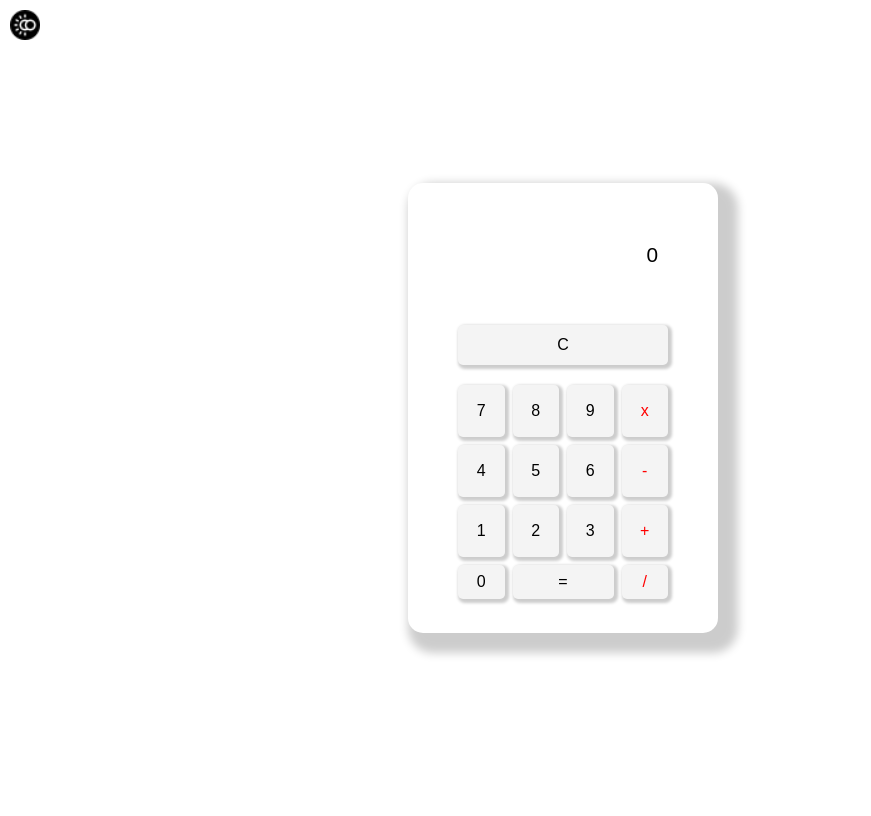
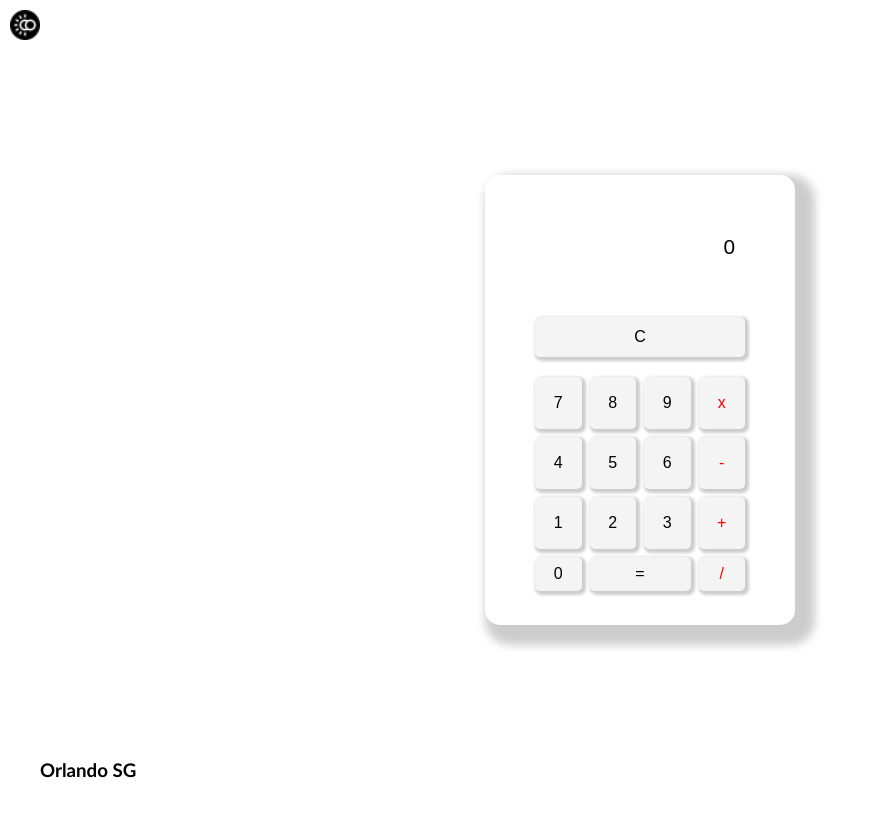
Before and after one commit to OrlandoSG/calculadorra, a plain HTML site: page index.html in a window 1280 px wide. Shown: the whole page, without its empty margins (0-871 px from the left). Drawn offline with Linux system fonts and the light colour scheme.

Commit message:
calculadorav2

```diff
--- a/css/style.css
+++ b/css/style.css
@@ -1,10 +1,11 @@
 body{
     max-width: 1200px;
     font-family: 'Gill Sans', 'Gill Sans MT', Calibri, 'Trebuchet MS', sans-serif;
+    margin: auto;
 }
 
 .contenedor{
-    width: 400px;
+    width: 310px;
     height: 100vh;
     margin: auto;
     display: flex;
@@ -102,3 +103,11 @@ img{
     left: 10px;
     width: 30px;
 }
+
+footer{
+    position: absolute;
+    text-align: center;
+    /* top: 0px; */
+    /* right: 0px; */
+    bottom: 0%;
+}
--- a/index.html
+++ b/index.html
@@ -49,7 +49,9 @@
     </div>
     </div>
 
-
+<footer>
+    <h3>Orlando SG</h3>
+</footer>
 
     <script src="js/app.js"></script>
 
```
